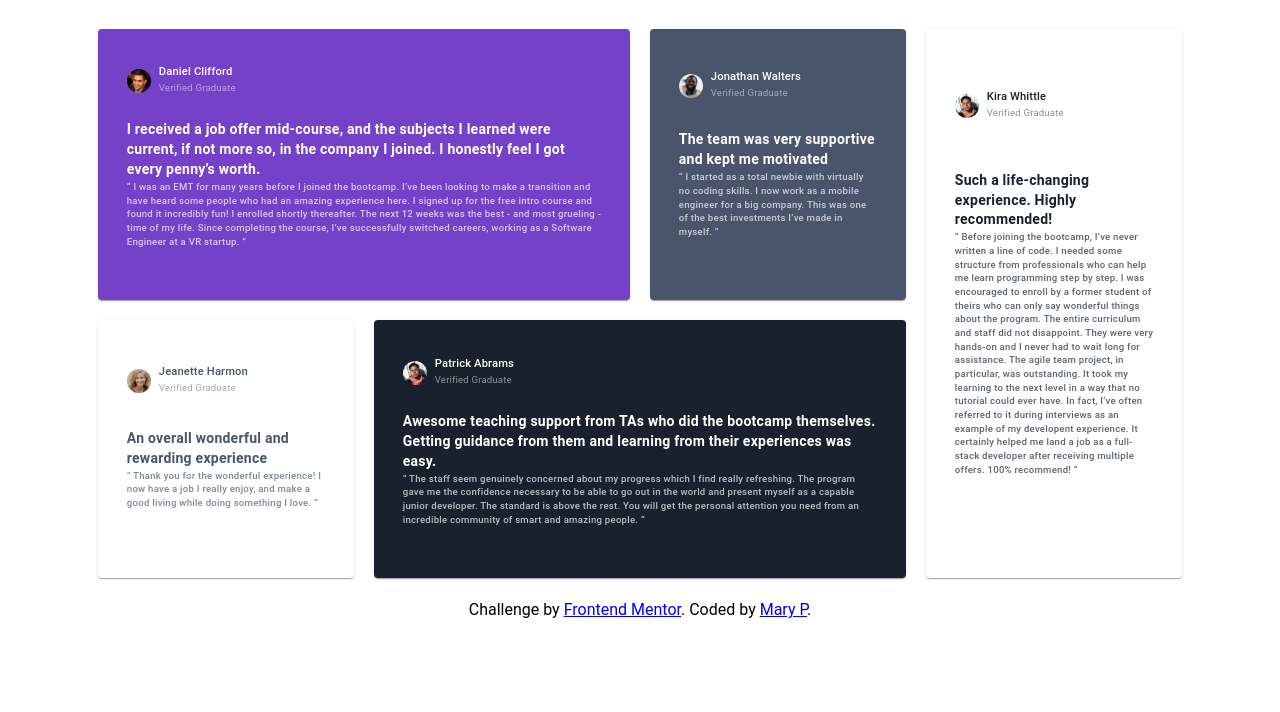
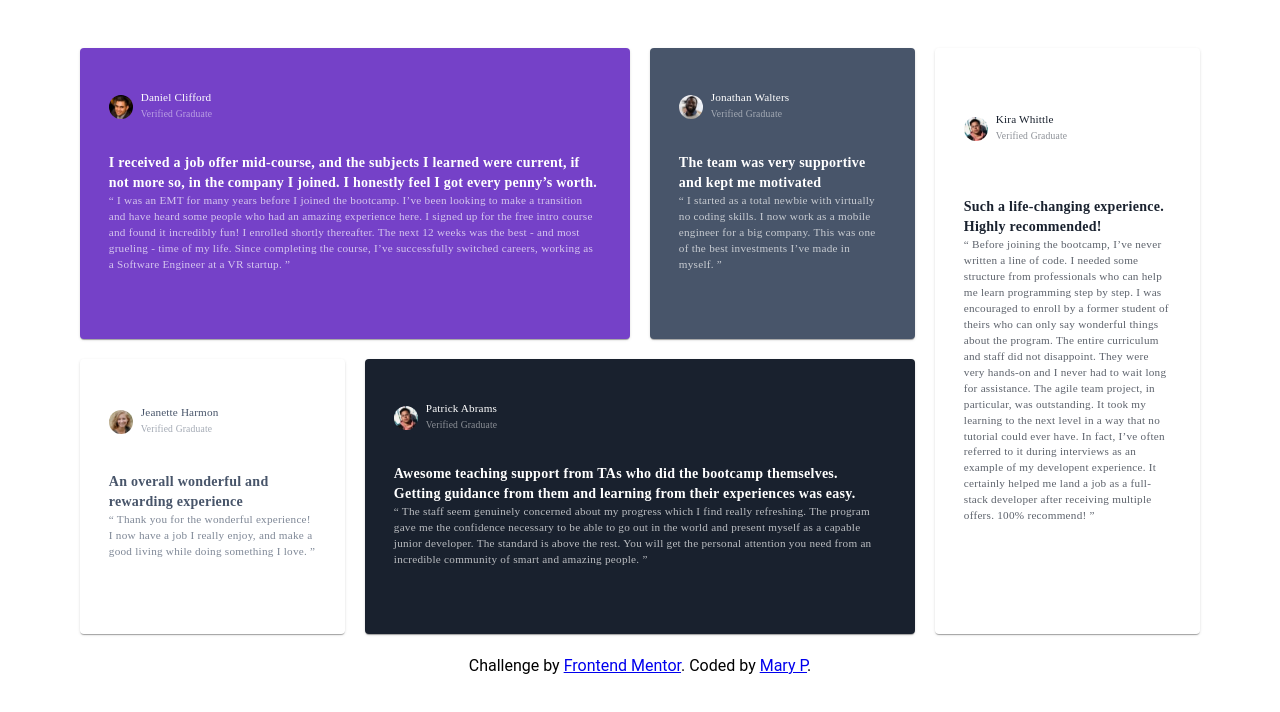
Before and after one commit to Mary2021/testimonials-grid-section, a Vue app: page / in a window 1280 px wide. Shown: the top 712 px of the page. Built offline with nearby package versions, Linux system fonts and the light colour scheme.

Commit message:
ajust font-size and add font-family

```diff
--- a/src/components/HelloWorld.vue
+++ b/src/components/HelloWorld.vue
@@ -108,10 +108,6 @@
 </script>
 
 <style>
-.v-application {
-  padding: 1.8rem !important;
-}
-
 .v-card {
   padding: 1.5rem !important;
   margin-block-end: 5%;
@@ -119,24 +115,32 @@
 
 .v-card-title {
   font-size: 0.7rem !important;
+  font-family: 'Barlow Semi Condensed';
 }
 
 .v-card-subtitle {
   font-size: 0.6rem !important;
   opacity: 50% !important;
+  font-family: 'Barlow Semi Condensed';
 }
 
 .v-card-text {
   font-weight: 600 !important;
+  font-family: 'Barlow Semi Condensed';
 }
 
 p {
   opacity: 70%;
   font-weight: 500 !important;
-  font-size: 0.6rem;
+  font-size: 0.7rem;
+  font-family: 'Barlow Semi Condensed';
 }
 
 @media (max-width: 961px) {
+  .v-application {
+    padding: 1.8rem !important;
+  }
+
   .v-card {
     max-width: 400px;
   }
@@ -147,21 +151,20 @@ p {
   }
 }
 
-@media (min-width:962px) {
+@media (min-width: 962px) and (max-width:1080px) {
   .v-application {
     display: grid;
-    justify-content: center;
-
   }
   .v-application__wrap {
     flex-wrap: wrap;
-    align-content: center;
+    padding-block: 4rem;
+    padding-inline: 2rem;
   }
   .v-main {
     display: grid;
-    grid-template-columns: repeat(4, 20vw);
+    grid-template-columns: repeat(4, 1fr); /* 20vw */
     gap: 20px;
-    max-height: 80%;
+    max-height: 97%;
   }
 
   .v-card {
@@ -210,4 +213,236 @@ p {
     text-align: center;
   }
 }
+
+@media (min-width: 1081px) and (max-width:1400px) {
+  .v-application {
+    display: grid;
+  }
+  .v-application__wrap {
+    flex-wrap: wrap;
+    padding-block: 3rem;
+    padding-inline: 5rem;
+  }
+  .v-main {
+    display: grid;
+    grid-template-columns: repeat(4, 1fr); /* 20vw */
+    gap: 20px;
+    max-height: 100%;
+  }
+
+  .v-card {
+    padding: 0.8rem !important;
+    margin-block-end: 0%;
+  }
+
+  .v-card.daniel {
+    display: grid;
+    grid-column-start: 1;
+    grid-column-end: 3;
+  }
+
+  .v-card.jonathan {
+    display: grid;
+    grid-column-start: 3;
+    grid-column-end: 4;
+  }
+
+  .v-card.jeanette {
+    display: grid;
+    grid-row-start: 2;
+    grid-column-start: 1;
+    grid-column-end: 2;
+  }
+
+  .v-card.patrick {
+    display: grid;
+    grid-row-start: 2;
+    grid-column-start: 2;
+    grid-column-end: 4;
+  }
+
+  .v-card.kira {
+    display: grid;
+    grid-row-start: 1;
+    grid-row-end: 3;
+    grid-column-start: 4;
+    grid-column-end: 4;
+  }
+
+  .attribution {
+    grid-row-start: 3;
+    grid-column-start: 2;
+    grid-column-end: 4;
+    text-align: center;
+  }
+}
+
+@media (min-width: 1440px) and (max-width:1999px) {
+  .v-application {
+    display: grid;
+  }
+  .v-application__wrap {
+    flex-wrap: wrap;
+    padding-block: 6rem;
+    padding-inline: 10rem;
+  }
+  .v-main {
+    display: grid;
+    grid-template-columns: repeat(4, 1fr); /* 20vw */
+    gap: 20px;
+    max-height: 100%;
+  }
+
+  .v-card {
+    padding: 0.8rem !important;
+    margin-block-end: 0%;
+  }
+
+  .v-avatar {
+    width: 30px !important;
+    height: 30px !important;
+  }
+
+  .v-card-title {
+    font-size: 0.8rem !important;
+  }
+
+  .v-card-subtitle {
+    font-size: 0.7rem !important;
+  }
+
+  .v-card-text {
+    font-size: 1.2rem !important;
+  }
+
+  p{
+    font-size: 0.8rem !important;
+   }
+
+  .v-card.daniel {
+    display: grid;
+    grid-column-start: 1;
+    grid-column-end: 3;
+  }
+
+  .v-card.jonathan {
+    display: grid;
+    grid-column-start: 3;
+    grid-column-end: 4;
+  }
+
+  .v-card.jeanette {
+    display: grid;
+    grid-row-start: 2;
+    grid-column-start: 1;
+    grid-column-end: 2;
+  }
+
+  .v-card.patrick {
+    display: grid;
+    grid-row-start: 2;
+    grid-column-start: 2;
+    grid-column-end: 4;
+  }
+
+  .v-card.kira {
+    display: grid;
+    grid-row-start: 1;
+    grid-row-end: 3;
+    grid-column-start: 4;
+    grid-column-end: 4;
+  }
+
+  .attribution {
+    grid-row-start: 3;
+    grid-column-start: 2;
+    grid-column-end: 4;
+    text-align: center;
+  }
+}
+
+@media (min-width: 2000px) and (max-width:2560px) {
+  .v-application {
+    display: grid;
+  }
+  .v-application__wrap {
+    flex-wrap: wrap;
+    padding-block: 9rem;
+    padding-inline: 14rem;
+  }
+  .v-main {
+    display: grid;
+    grid-template-columns: repeat(4, 1fr); /* 20vw */
+    gap: 20px;
+    max-height: 100%;
+  }
+
+  .v-card {
+    padding: 2rem !important;
+    margin-block-end: 0%;
+  }
+
+  .v-avatar {
+    width: 50px !important;
+    height: 50px !important;
+  }
+
+  .v-card-title {
+    font-size: 1.5rem !important;
+  }
+
+  .v-card-subtitle {
+    font-size: 1.5rem !important;
+  }
+
+  .v-card-text {
+    font-size: 2rem !important;
+  }
+
+  p{
+    font-size: 1.5rem !important;
+   }
+
+  .v-card.daniel {
+    display: grid;
+    grid-column-start: 1;
+    grid-column-end: 3;
+  }
+
+  .v-card.jonathan {
+    display: grid;
+    grid-column-start: 3;
+    grid-column-end: 4;
+  }
+
+  .v-card.jeanette {
+    display: grid;
+    grid-row-start: 2;
+    grid-column-start: 1;
+    grid-column-end: 2;
+  }
+
+  .v-card.patrick {
+    display: grid;
+    grid-row-start: 2;
+    grid-column-start: 2;
+    grid-column-end: 4;
+  }
+
+  .v-card.kira {
+    display: grid;
+    grid-row-start: 1;
+    grid-row-end: 3;
+    grid-column-start: 4;
+    grid-column-end: 4;
+  }
+
+  .attribution {
+    grid-row-start: 3;
+    grid-column-start: 2;
+    grid-column-end: 4;
+    text-align: center;
+    font-size: 1.5rem !important;
+  }
+}
 </style>
```
Also changed, not shown: 1 other file (tests, documents, lock files or other folders).
